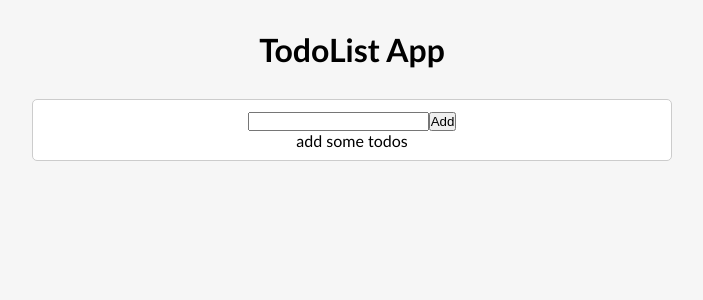
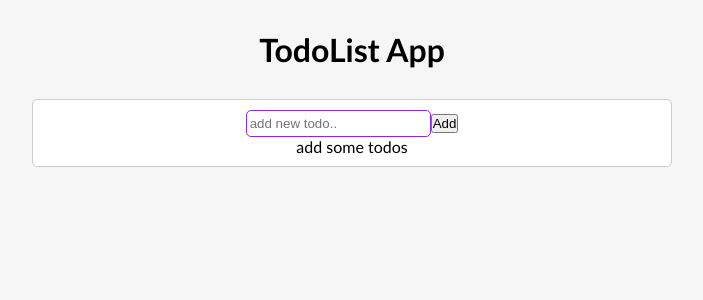
Before and after one commit to ali-khoshqamat/TodoList-App-React, a React (Create React App) app: page / in a window 1280 px wide. Shown: the top 300 px of the page, without its empty margins (288-991 px from the left). Built offline with nearby package versions, Linux system fonts and the light colour scheme.

Commit message:
add edit-todo toggle

```diff
--- a/src/App.css
+++ b/src/App.css
@@ -31,3 +31,13 @@
   text-decoration: line-through;
   color: #ccc;
 }
+input {
+  border: 1px solid #ccc;
+  border-radius: 5px;
+  padding: 5px 3px;
+  outline: none;
+}
+
+input:focus {
+  border: 1px solid blueviolet;
+}
--- a/src/components/Todo.js
+++ b/src/components/Todo.js
@@ -1,11 +1,11 @@
-const Todo = ({ todo, onComplete, onDelete }) => {
+const Todo = ({ todo, onComplete, onDelete, onEdit }) => {
   return (
     <div className="todo">
       <div onClick={onComplete} className={todo.isCompleted ? "completed" : ""}>
         {todo.text}
       </div>
       <div>
-        <button>Edit</button>
+        <button onClick={onEdit}>Edit</button>
         <button onClick={onDelete}>Delete</button>
       </div>
     </div>
--- a/src/components/TodoApp.js
+++ b/src/components/TodoApp.js
@@ -29,14 +29,23 @@ const TodoApp = () => {
     const filteredTodos = todos.filter((todo) => todo.id !== id);
     setTodos(filteredTodos);
   };
+  const updatedTodo = (id, newValue) => {
+    const index = todos.findIndex((todo) => todo.id === id);
+    const selectedTodo = { ...todos[index] };
+    selectedTodo.text = newValue;
+    const updatedTodos = [...todos];
+    updatedTodos[index] = selectedTodo;
+    setTodos(updatedTodos);
+  };
 
   return (
     <div className="container">
-      <TodoForm addTodoHandler={addTodoHandler} />
+      <TodoForm submitTodoHandler={addTodoHandler} />
       <TodoList
         todos={todos}
         onComplete={completeTodoHandler}
         onDelete={deleteTodoHandler}
+        onUpdate={updatedTodo}
       />
     </div>
   );
--- a/src/components/TodoForm.js
+++ b/src/components/TodoForm.js
@@ -1,10 +1,13 @@
-import { useState } from "react";
+import { useEffect, useRef, useState } from "react";
 
-const TodoForm = ({ addTodoHandler }) => {
-  const [inputValue, setInputValue] = useState("");
+const TodoForm = ({ submitTodoHandler, edit }) => {
+  const [inputValue, setInputValue] = useState(edit ? edit.text : "");
+  const inputRef = useRef("");
+  useEffect(() => {
+    inputRef.current.focus();
+  }, []);
 
   const changeHandler = (e) => {
-    // console.log(e.target.value);
     setInputValue(e.target.value);
   };
   const submitHandler = (e) => {
@@ -13,13 +16,19 @@ const TodoForm = ({ addTodoHandler }) => {
     // add entered todo to todos =>
     return !inputValue
       ? alert("Please Enter todo!")
-      : (addTodoHandler(inputValue), setInputValue(""));
+      : (submitTodoHandler(inputValue), setInputValue(""));
   };
 
   return (
     <form onSubmit={submitHandler}>
-      <input type="text" value={inputValue} onChange={changeHandler} />
-      <button type="submit">Add</button>
+      <input
+        type="text"
+        value={inputValue}
+        onChange={changeHandler}
+        ref={inputRef}
+        placeholder={edit ? edit.text : "add new todo.."}
+      />
+      <button type="submit">{edit ? "Update" : "Add"}</button>
     </form>
   );
 };
--- a/src/components/TodoList.js
+++ b/src/components/TodoList.js
@@ -1,6 +1,15 @@
+import { useState } from "react";
 import Todo from "./Todo";
+import TodoForm from "./TodoForm";
 
-const TodoList = ({ todos, onComplete, onDelete }) => {
+const TodoList = ({ todos, onComplete, onDelete, onUpdate }) => {
+  const [edit, setEdit] = useState({ id: null, text: "", isCompleted: false });
+
+  const editTodoHandler = (newValue) => {
+    onUpdate(edit.id, newValue);
+    setEdit({ id: null, text: "" });
+  };
+  const renderTodos = () => {
     return todos.length === 0 ? (
       <p>add some todos</p>
     ) : (
@@ -9,10 +18,22 @@ const TodoList = ({ todos, onComplete, onDelete }) => {
           todo={todo}
           onComplete={() => onComplete(todo.id)}
           onDelete={() => onDelete(todo.id)}
+          onEdit={() => setEdit(todo)}
           key={todo.id}
         />
       ))
     );
   };
 
+  return (
+    <div>
+      {edit.id ? (
+        <TodoForm submitTodoHandler={editTodoHandler} edit={edit} />
+      ) : (
+        renderTodos()
+      )}
+    </div>
+  );
+};
+
 export default TodoList;
```
Lines whose indentation alone changed are shown as unchanged.
